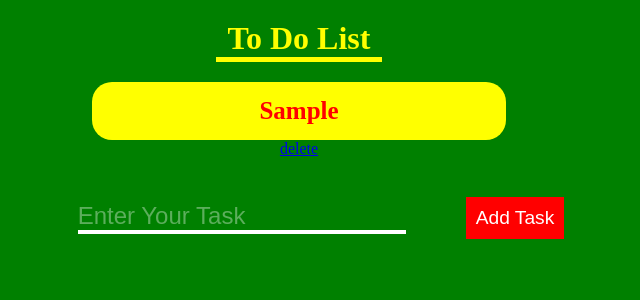
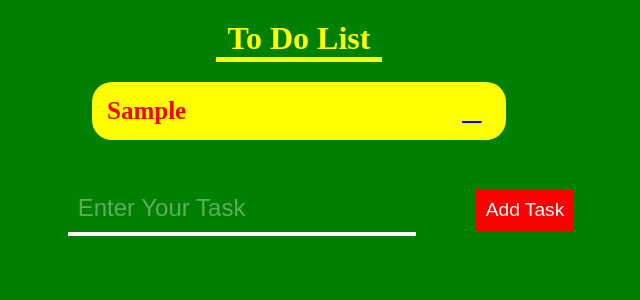
Before and after one commit to piyusht2411/To-do-list, a Node server app: page / in a window 1280 px wide. Shown: the top 300 px of the page, without its empty margins (341-981 px from the left). Run offline with Node 20, Linux system fonts and the light colour scheme; tables that the repository leaves empty hold one stand-in row (values such as "Sample post"); some libraries are stand-ins or nearby versions.

Commit message:
piyush sample

```diff
--- a/assets/css/style.css
+++ b/assets/css/style.css
@@ -1,13 +1,13 @@
-*{
+* {
   margin: 0;
   padding: 0;
 }
-body{
+body {
   background-color: green;
   background-size: cover;
   text-align: center;
 }
-li{
+li {
   /* border: 2px solid black; */
   background-color: yellow;
   border-radius: 20px;
@@ -19,17 +19,18 @@ li{
   margin: auto;
   margin-top: 15px;
   list-style: none;
+  display: flex;
+  text-transform: capitalize;
 }
-h1{
+h1 {
   color: yellow;
   margin: auto;
   margin-top: 20px;
   margin-bottom: 20px;
   border-bottom: 5px solid yellow;
   width: 166px;
-
 }
-input[type=text]{
+input[type="text"] {
   border: none;
   background-color: transparent;
   box-sizing: border-box;
@@ -38,29 +39,41 @@ input[type=text]{
   font-size: 1.5em;
   font-weight: bold;
   margin: 44px;
-
-
+  padding: 10px;
 }
 
-::placeholder{
+::placeholder {
   color: rgba(255, 255, 255, 0.361);
   font-weight: lighter;
 }
-input[type=submit]{
+input[type="submit"] {
   padding: 10px;
   border: none;
   background-color: red;
   font-size: 1.2em;
   color: white;
   margin-left: 12px;
-
+  margin-top: 5px;
 }
-li:hover{
+/* li:hover {
   background-color: red;
   color: white;
   border: transparent;
-}
-input[type=submit]:hover{
+} */
+input[type="submit"]:hover {
   background-color: black;
   color: white;
 }
+
+.answer {
+  display: flex;
+  flex-direction: row;
+  flex-wrap: wrap;
+  justify-content: space-between;
+  width: 90%;
+}
+.delete-button {
+  /* background-color: white; */
+  color: red;
+  width: 10%;
+}
--- a/index.js
+++ b/index.js
@@ -36,7 +36,7 @@ app.get('/', (req, resp) => {
     })
 })
 app.get('/delete-task', (req, resp) => {
-    console.log("deleted" + req.query)
+    console.log("deleted",req.query)
     let id = req.query.id;
 
     Task.findByIdAndDelete(id, function (err) {
--- a/views/home.ejs
+++ b/views/home.ejs
@@ -6,6 +6,7 @@
     <meta http-equiv="X-UA-Compatible" content="IE=edge">
     <meta name="viewport" content="width=device-width, initial-scale=1.0">
     <title>To Do List</title>
+    <link rel="stylesheet" href="https://cdnjs.cloudflare.com/ajax/libs/font-awesome/4.7.0/css/font-awesome.min.css">
     <link rel="stylesheet" href="/css/style.css">
 </head>
 
@@ -13,16 +14,18 @@
     <h1>To Do List</h1>
     <ol>
         <% for(let i of Task_list) { %>
-            <li>
+            <li class="tasks">
+                <div class="answer">
                 <p>
                     <%= i.task %>
                 </p>
-            </li>
+                </div>
             <div class="delete-button">
                 <a href="/delete-task/?id=<%=i._id %>">
-                    delete
+                    <i class ="fas fa-check"></i>
                 </a>
             </div>
+            </li>
 
 
             <%}%>
```
Lines whose indentation alone changed are shown as unchanged.
